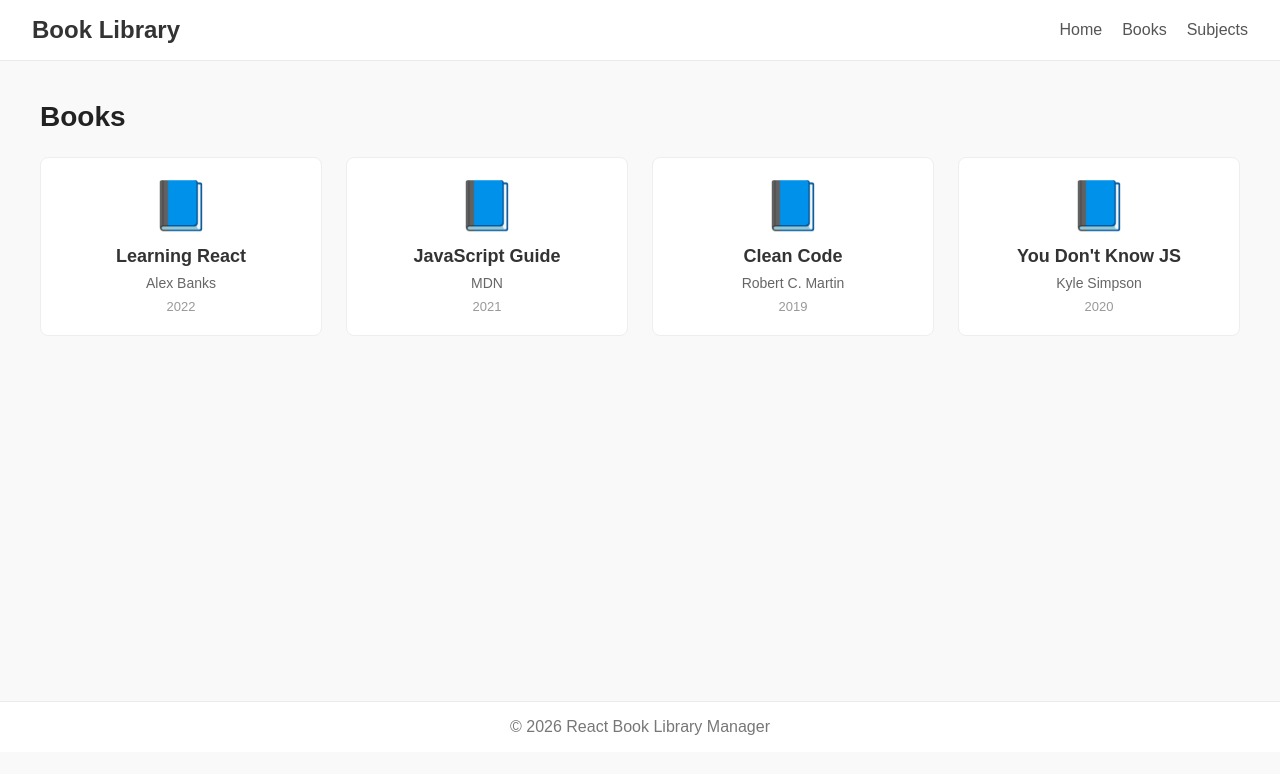
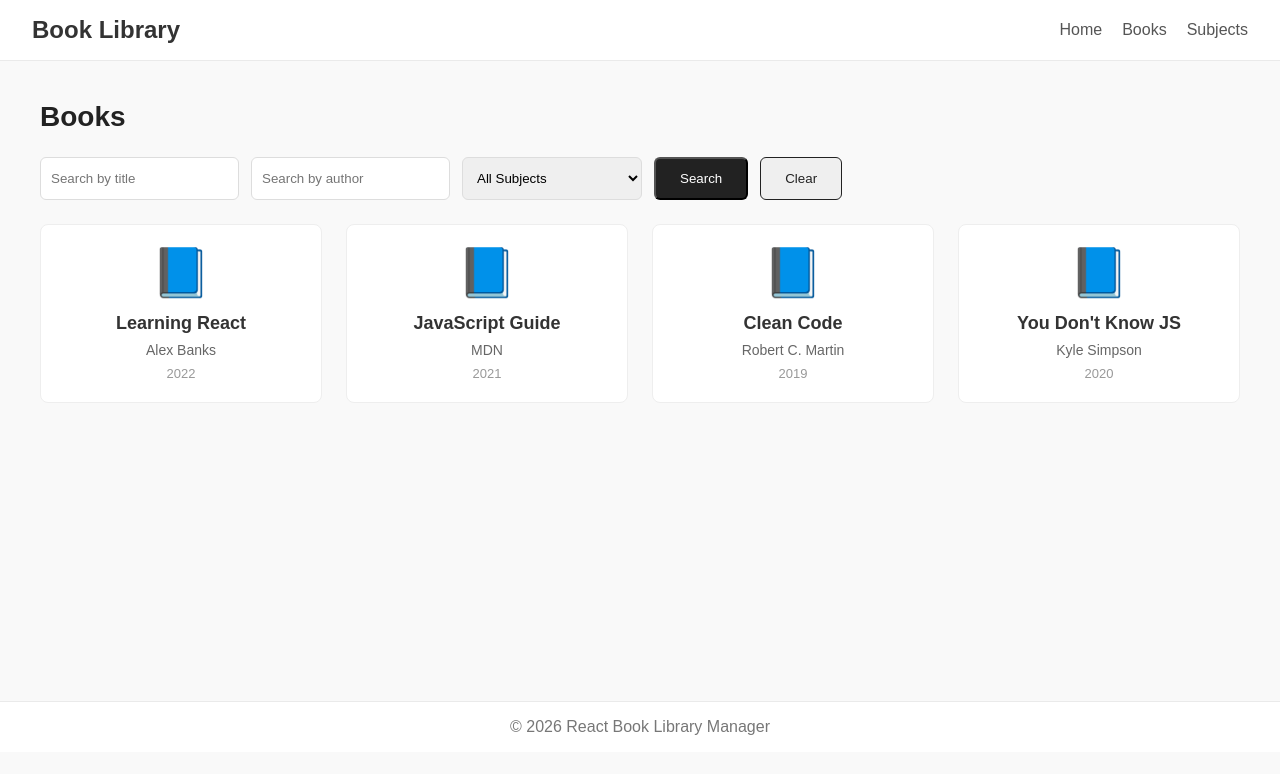
Before and after one commit to PriotushDev/react-book-library-manage, a React (Vite) app: page /books in a window 1280 px wide. Shown: the top 774 px of the page. Built offline with nearby package versions, Linux system fonts and the light colour scheme.

Commit message:
book page search option added

```diff
--- a/src/index.css
+++ b/src/index.css
@@ -228,3 +228,20 @@ body {
   text-decoration: none;
   color: inherit;
 }
+
+
+/* Search Box */
+.search-box {
+  display: flex;
+  gap: 12px;
+  margin-bottom: 24px;
+  flex-wrap: wrap;
+}
+
+.search-box input,
+.search-box select {
+  padding: 10px;
+  border: 1px solid #ddd;
+  border-radius: 6px;
+  min-width: 180px;
+}
--- a/src/pages/Books.jsx
+++ b/src/pages/Books.jsx
@@ -1,4 +1,5 @@
 import { Link } from "react-router-dom";
+import { useState } from "react";
 
 const dummyBooks = [
   {
@@ -6,34 +7,90 @@ const dummyBooks = [
     title: "Learning React",
     author: "Alex Banks",
     year: 2022,
+    subject: "programming",
   },
   {
     id: 2,
     title: "JavaScript Guide",
     author: "MDN",
     year: 2021,
+    subject: "programming",
   },
   {
     id: 3,
     title: "Clean Code",
     author: "Robert C. Martin",
     year: 2019,
+    subject: "software",
   },
   {
     id: 4,
     title: "You Don't Know JS",
     author: "Kyle Simpson",
     year: 2020,
+    subject: "programming",
   },
 ];
 
 export default function Books() {
+  const [title, setTitle] = useState("");
+  const [author, setAuthor] = useState("");
+  const [subject, setSubject] = useState("");
+
+  const filteredBooks = dummyBooks.filter((book) => {
+    return (
+      (title === "" ||
+        book.title.toLowerCase().includes(title.toLowerCase())) &&
+      (author === "" ||
+        book.author.toLowerCase().includes(author.toLowerCase())) &&
+      (subject === "" || book.subject === subject)
+    );
+  });
+
+  function handleClear() {
+    setTitle("");
+    setAuthor("");
+    setSubject("");
+  }
+
   return (
     <section>
       <h2 className="page-title">Books</h2>
 
+      {/* Search Section */}
+      <div className="search-box">
+        <input
+          type="text"
+          placeholder="Search by title"
+          value={title}
+          onChange={(e) => setTitle(e.target.value)}
+        />
+
+        <input
+          type="text"
+          placeholder="Search by author"
+          value={author}
+          onChange={(e) => setAuthor(e.target.value)}
+        />
+
+        <select
+          value={subject}
+          onChange={(e) => setSubject(e.target.value)}
+        >
+          <option value="">All Subjects</option>
+          <option value="programming">Programming</option>
+          <option value="software">Software</option>
+        </select>
+
+        <button className="btn primary">Search</button>
+        <button className="btn secondary" onClick={handleClear}>
+          Clear
+        </button>
+      </div>
+
+      {/* Books Grid */}
       <div className="books-grid">
-        {dummyBooks.map((book) => (
+        {filteredBooks.map((book) => (
           <Link
             to={`/book/${book.id}`}
             key={book.id}
```
